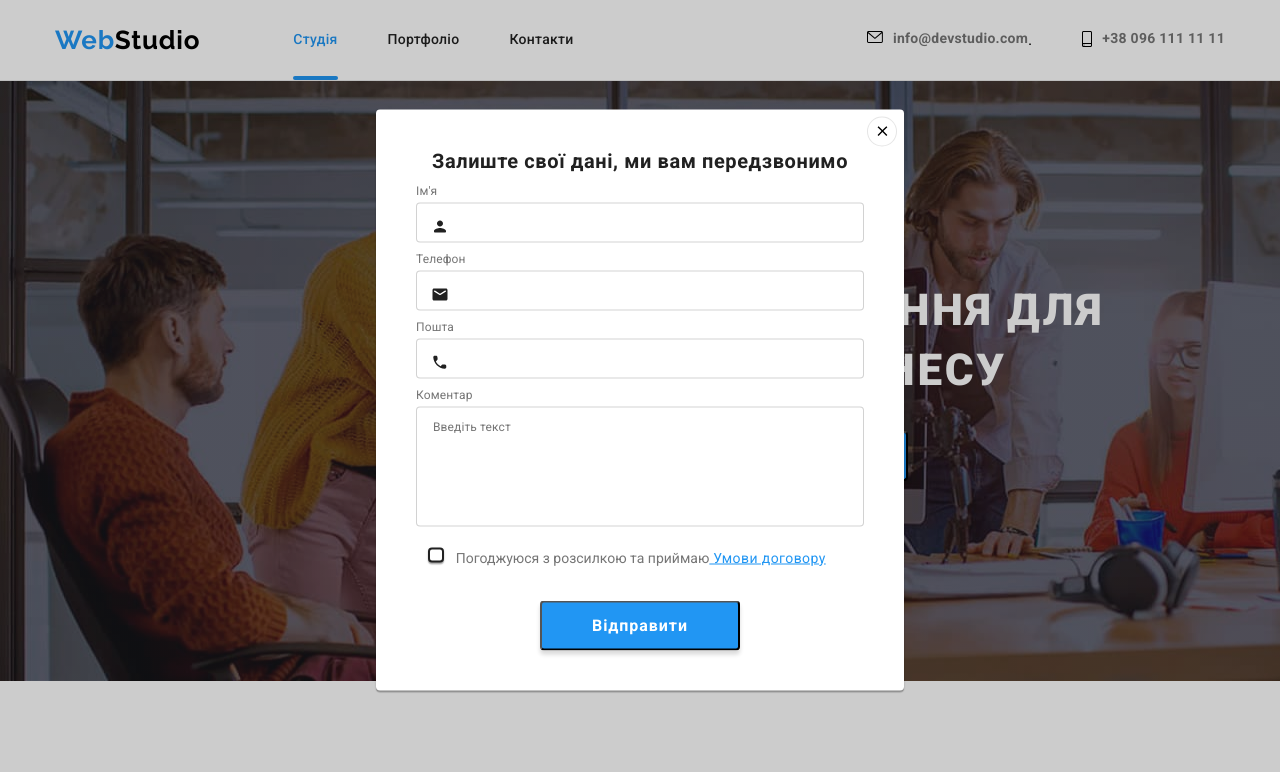
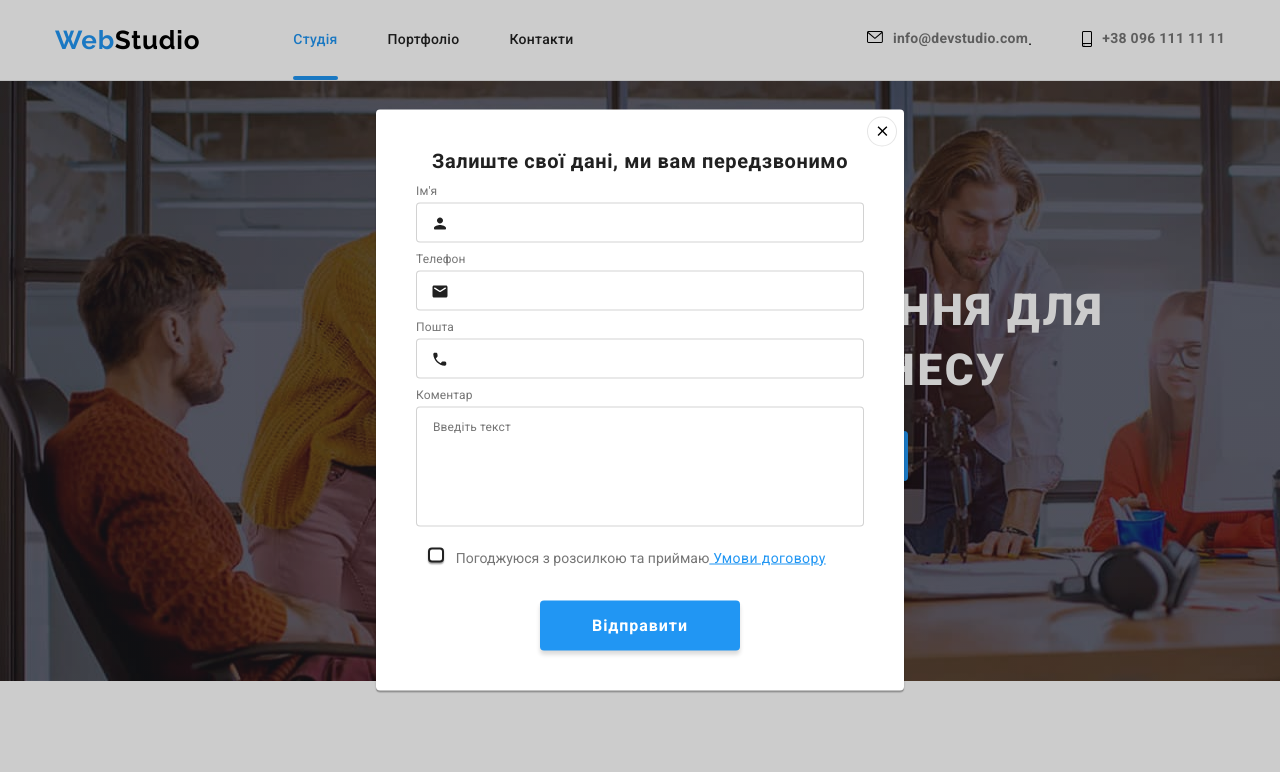
Before and after one commit to IhorChepak/goit-markup-hw-06, a plain HTML site: page index.html in a window 1280 px wide. Both pictures are taken after a click on the button "Замовити послугу". Shown: the top 772 px of the page. Drawn offline with nearby package versions, Linux system fonts and the light colour scheme.

Commit message:
button edit

```diff
--- a/css/styles.css
+++ b/css/styles.css
@@ -310,6 +310,7 @@ img {
     padding: 10px, 32px;
     margin-top: 30px;
     margin: 0 auto;
+    border: none;
 }
 
 
@@ -436,7 +437,7 @@ textarea[placeholder] {
 
 .modal-icon {
     position: absolute;
-    top: 33px;
+    top: 30px;
     left: 15px;
     display: inline-block;
     width: 18px;
@@ -551,6 +552,7 @@ textarea[placeholder] {
     letter-spacing: 0.06em;
     margin-left: 124px;
     margin-bottom: 40px;
+    border: none;
 }
 
 
@@ -999,6 +1001,7 @@ footer {
     border-radius: 4px;
     cursor: pointer;
     align-items: center;
+    border: none;
 }
 
 .button-f-svg {
```
